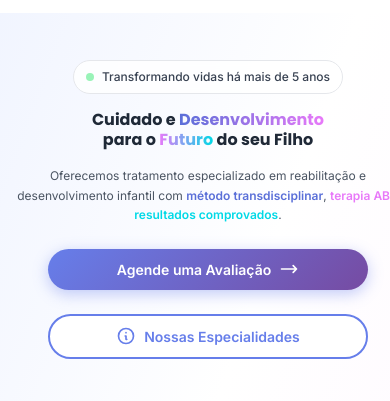
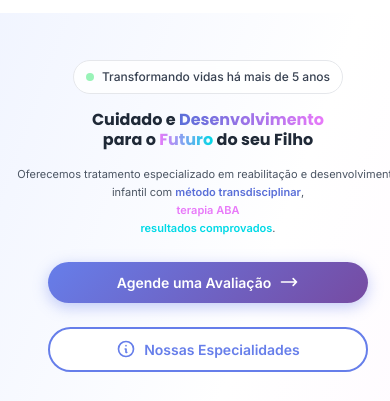
Before and after one commit to eduardosilvaedias/clinica-integrar-v2, a plain HTML site: page index.html in a window 390 px wide. Shown: the part 68-469 px from the top of the page. Drawn offline with nearby package versions, Linux system fonts and the light colour scheme.

Commit message:
ajustes finais de responsividade e alinhamento

```diff
--- a/index.html
+++ b/index.html
@@ -269,9 +269,10 @@
                         </h1>
 
                         <p
-                            class="text-xs sm:text-sm lg:text-xl text-gray-600 leading-relaxed max-w-2xl mx-auto lg:mx-0 break-words">
+                            class="text-[11px] sm:text-sm lg:text-xl text-gray-600 leading-relaxed max-w-2xl mx-auto lg:mx-0 break-words">
                             Oferecemos tratamento especializado em reabilitação e desenvolvimento infantil com
                             <span class="font-semibold text-primary-600">método transdisciplinar</span>,
+                            <br class="block sm:hidden" />
                             <span class="font-semibold text-secondary-600">terapia ABA</span>
                             <br class="block sm:hidden" />
                             <span class="font-semibold text-accent-600">resultados comprovados</span>.
```
